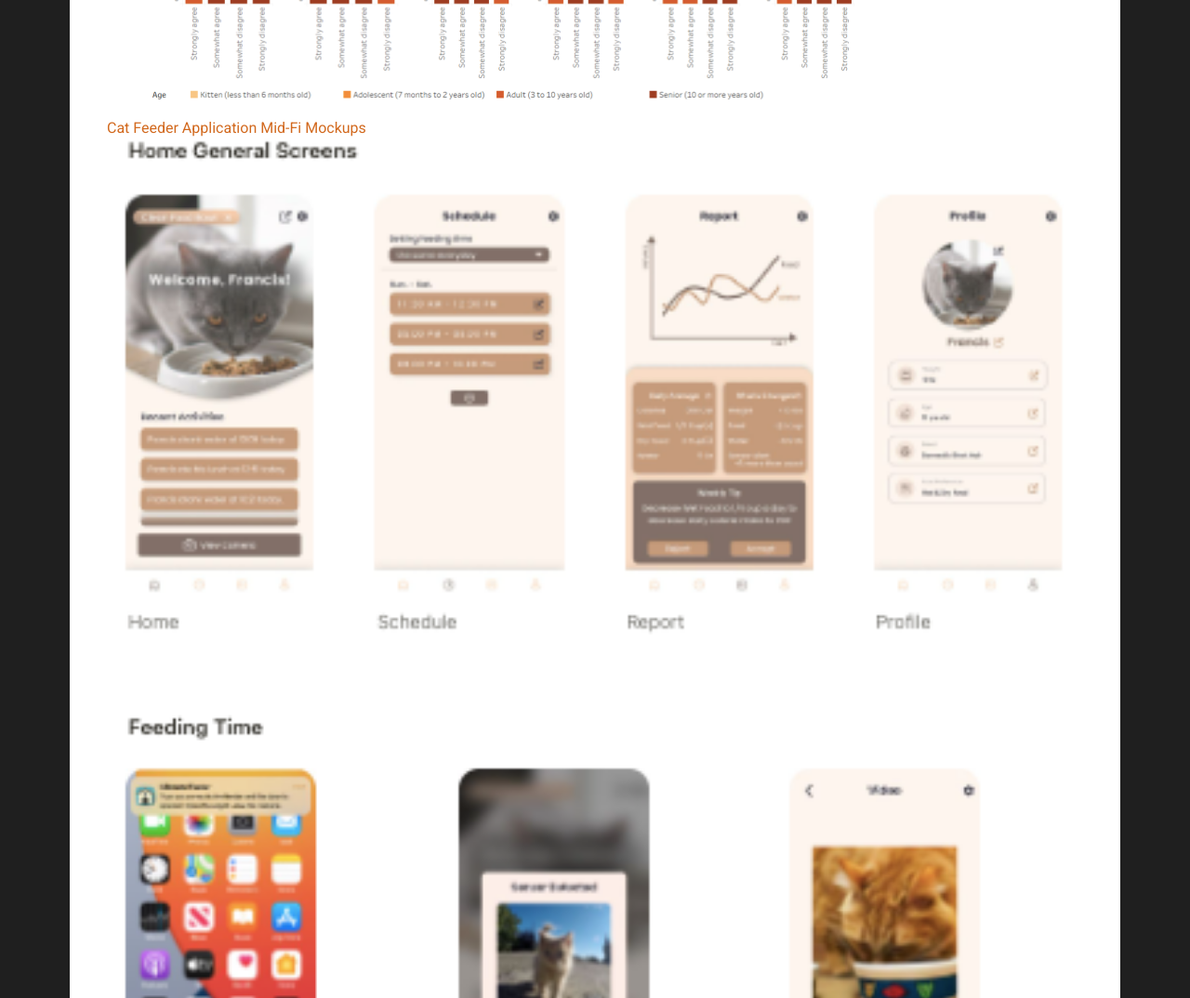
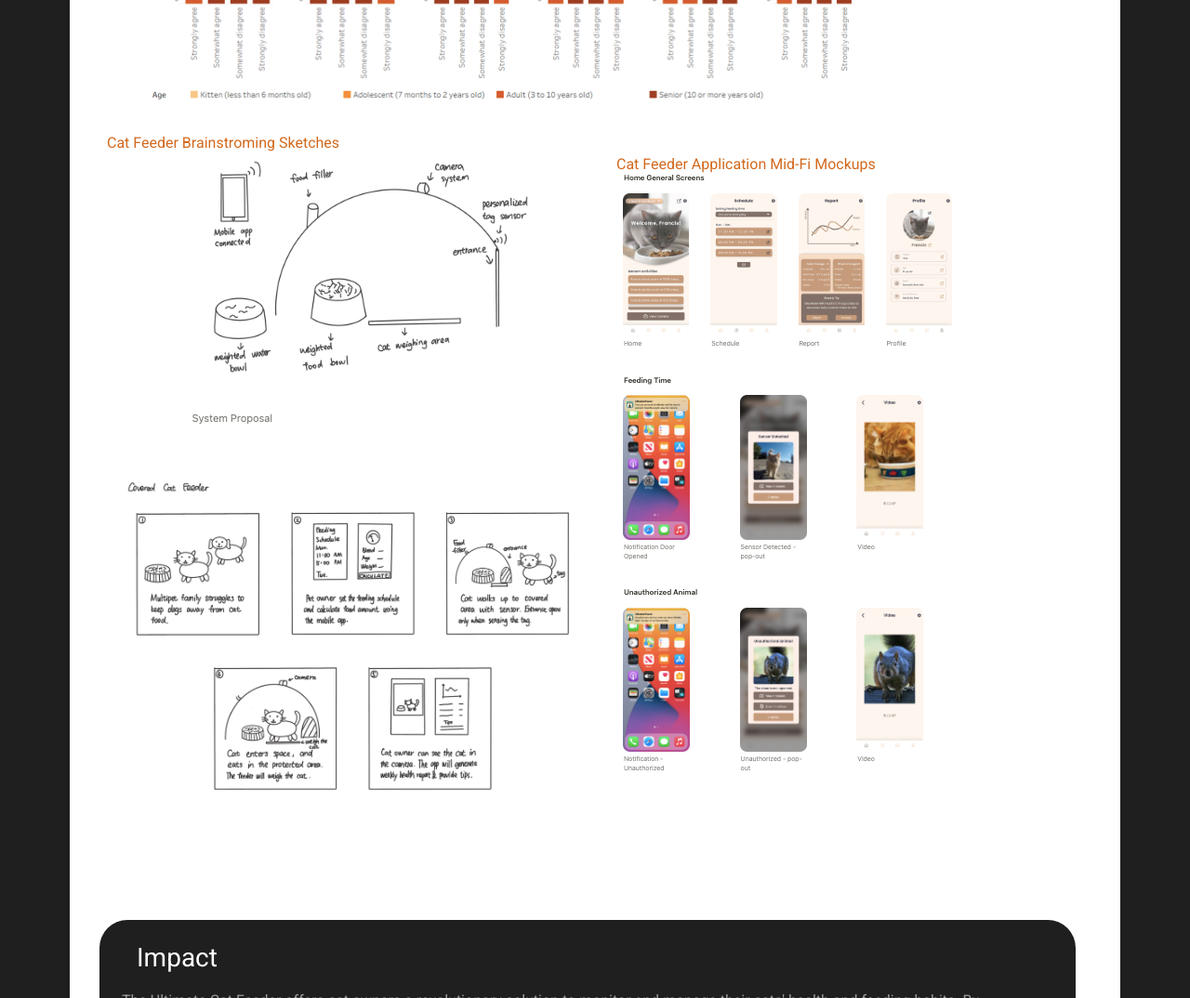
Before and after one commit to nehakumari2307/portfolio, a plain HTML site: page project2.html in a window 1280 px wide. Shown: the part 2960-4034 px from the top of the page at 93% size. Drawn offline with nearby package versions, Linux system fonts and the light colour scheme; a web font is replaced by a local one.

Commit message:
New change

```diff
--- a/project2.html
+++ b/project2.html
@@ -188,10 +188,17 @@
                         <figcaption>Survey Result</figcaption>
                         <img src="./assets/images/Cat_Survey.png" alt="Logo">
                     </figure>
-                    <figure style="margin: 1rem; color: chocolate;">
-                        <figcaption>Cat Feeder Application Mid-Fi Mockups</figcaption>
-                        <img src="./assets/images/Cat_Prototype.png" alt="DCTP Logo" style="width: -webkit-fill-available;">
-                    </figure>
+                    <div style="display: flex;
+                    align-items: center;">
+                        <figure style="margin: 1rem; color: chocolate;">
+                            <figcaption>Cat Feeder Brainstroming Sketches</figcaption>
+                            <img src="./assets/images/Cat_Brainstrom.png" alt="DCTP Logo">
+                        </figure>
+                        <figure style="margin: 1rem; color: chocolate;">
+                            <figcaption>Cat Feeder Application Mid-Fi Mockups</figcaption>
+                            <img src="./assets/images/Cat_Prototype.png" alt="DCTP Logo">
+                        </figure>
+                    </div>
                     <div class="project-holder">
                         <div class="description">
                             <div class="title "> Impact</div>
```
Also changed, not shown: project3.html (+3 -3 lines), assets/images/Cat_Brainstrom.png (added), assets/images/DCTP_Productflow.png (added).
